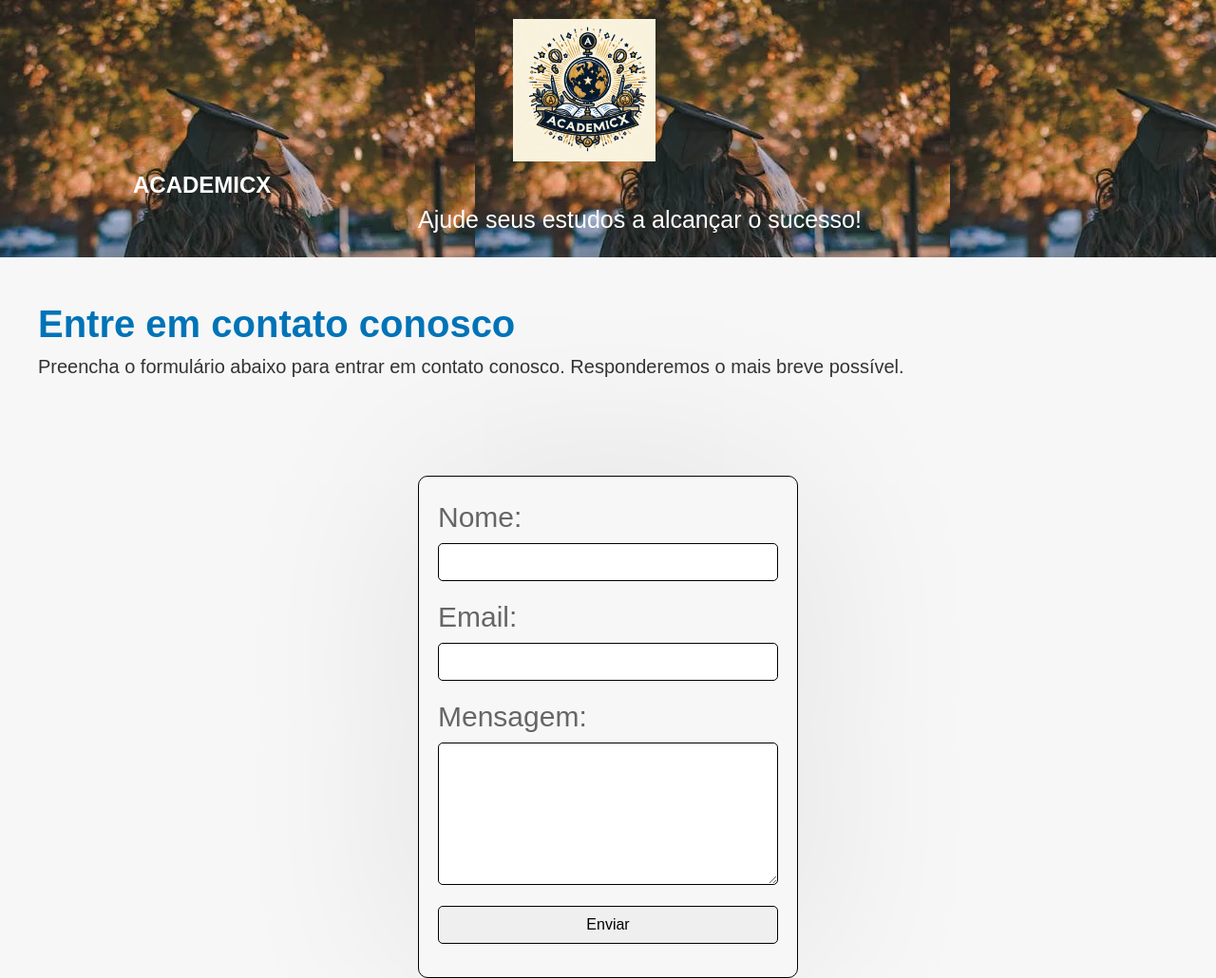
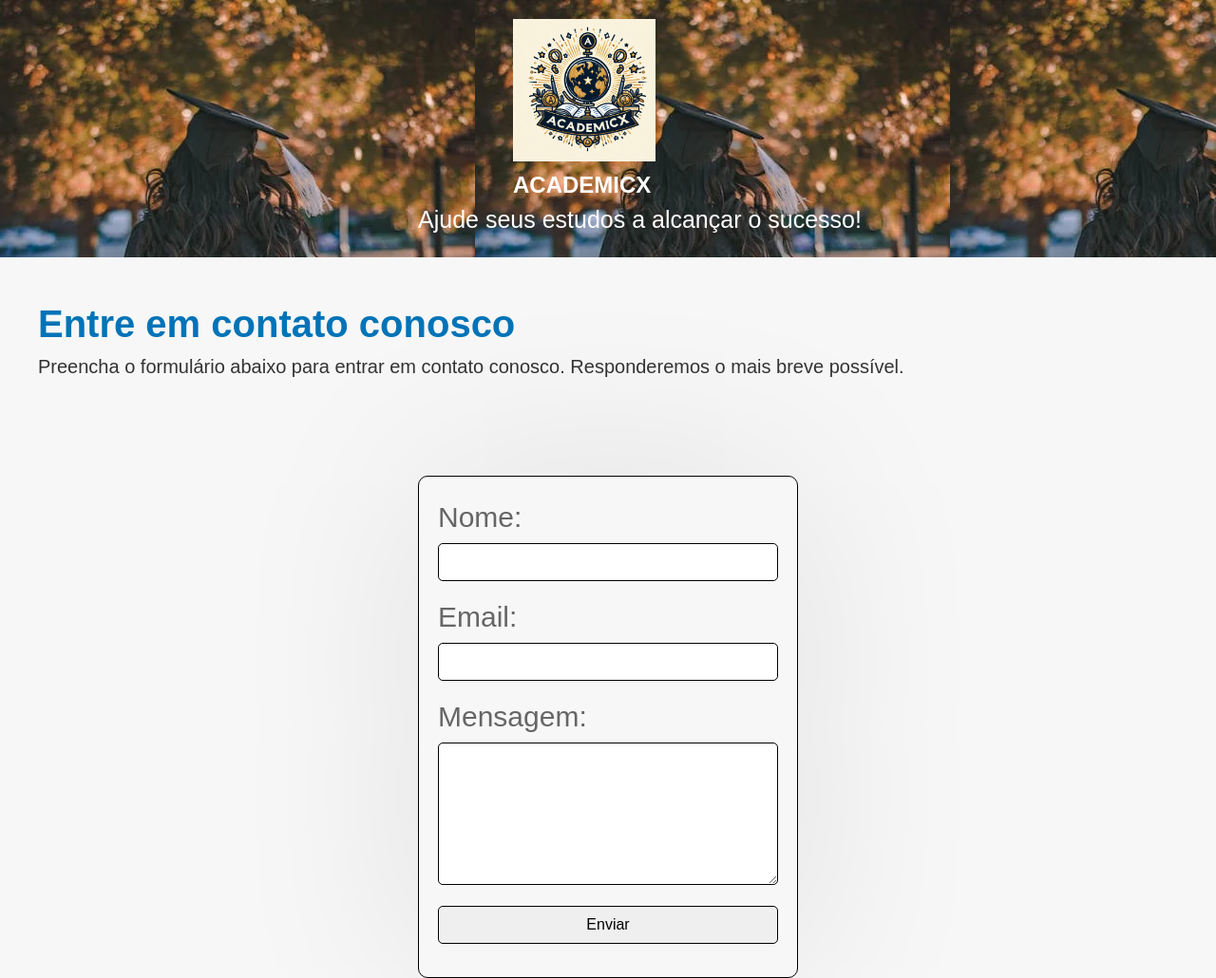
Before and after one commit to rodluc29/academicx, a plain HTML site: page contato.html in a window 1280 px wide. Shown: the top 1030 px of the page at 95% size. Drawn offline with Linux system fonts and the light colour scheme.

Commit message:
contato style

```diff
--- a/stylecontato.css
+++ b/stylecontato.css
@@ -41,7 +41,7 @@ header img {
 header h1 {
   color: #fff;
   font-size: 24px;
-  margin-left: 100px;
+  margin-left: 500px;
 }
 
 header p {
```
